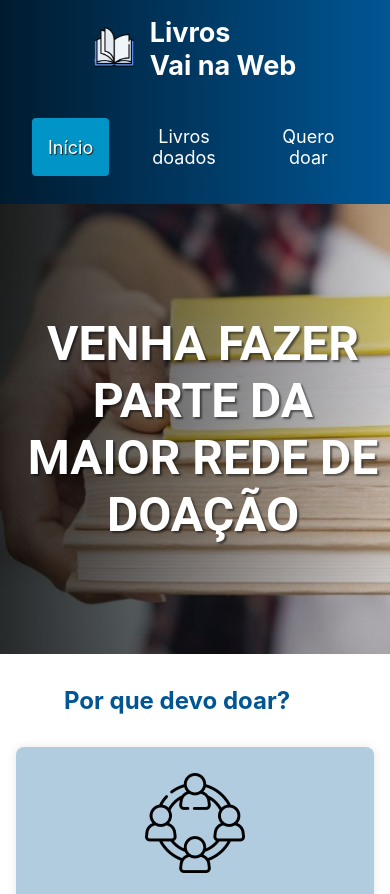
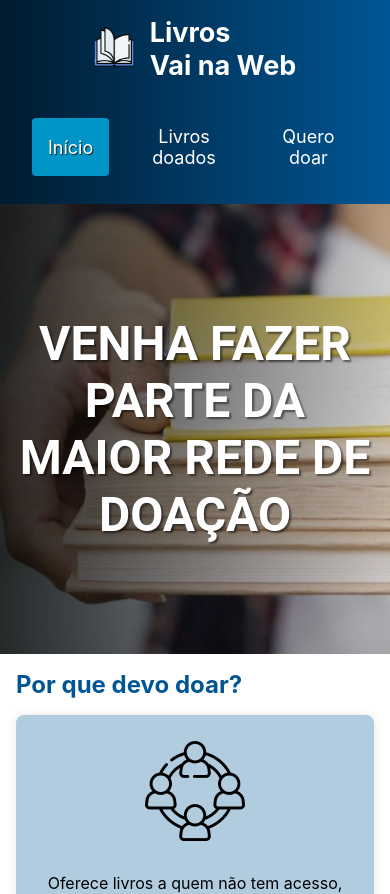
Before and after one commit to argelhr/VNW---desafio-final-mod-1, a React (Vite) app: page / in a window 390 px wide. Shown: the top 894 px of the page. Built offline with nearby package versions, Linux system fonts and the light colour scheme.

Commit message:
style: melhorar a responsividade em telas menores

```diff
--- a/src/pages/DonatedBooks/styles.module.scss
+++ b/src/pages/DonatedBooks/styles.module.scss
@@ -11,12 +11,21 @@ main {
     text-align: center;
     margin: 32px 0 16px 0;
   }
+  @media screen and (max-width: 768px) {
+    padding: 16px;
+    h2{
+      margin: 0;
+    }
+  }
 }
 .books_container {
   display: grid;
   grid-template-columns: repeat(auto-fill, minmax(200px, 1fr));
   gap: 16px;
   margin: 16px 64px;
+  @media screen and (max-width: 768px) {
+    margin: 16px;
+  }
 }
 .book_card {
   display: flex;
--- a/src/pages/Home/styles.module.scss
+++ b/src/pages/Home/styles.module.scss
@@ -25,7 +25,7 @@
     @media (max-width: 768px) {
       h2 {
         width: 100%;
-        padding: 0 0 0 16px;
+        padding: 8px;
         font-size: 48px;
         text-align: center;
       }
@@ -37,5 +37,10 @@
       margin: 32px 64px;
       color: #005695;
     }
+    @media (max-width: 600px) {
+      h2 {
+        margin: 16px;
+      }
+    }
   }
 }
```
